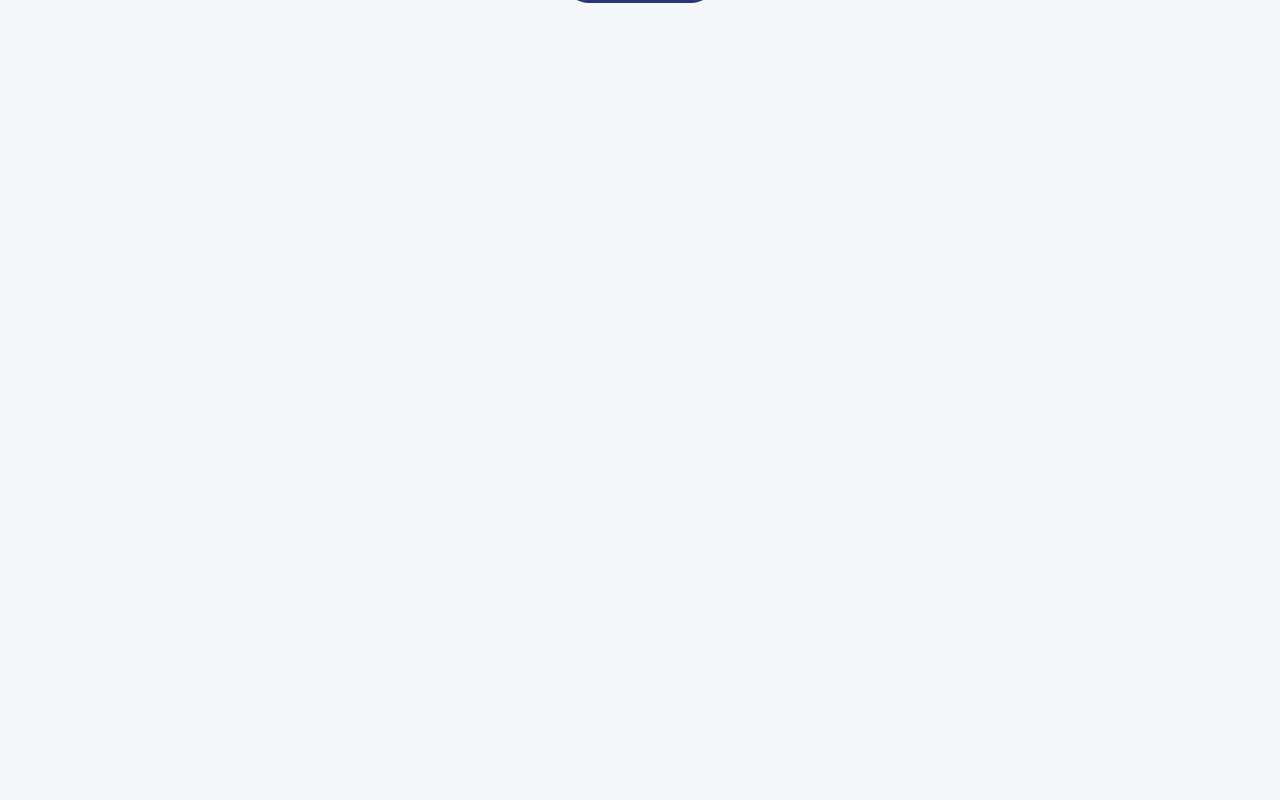
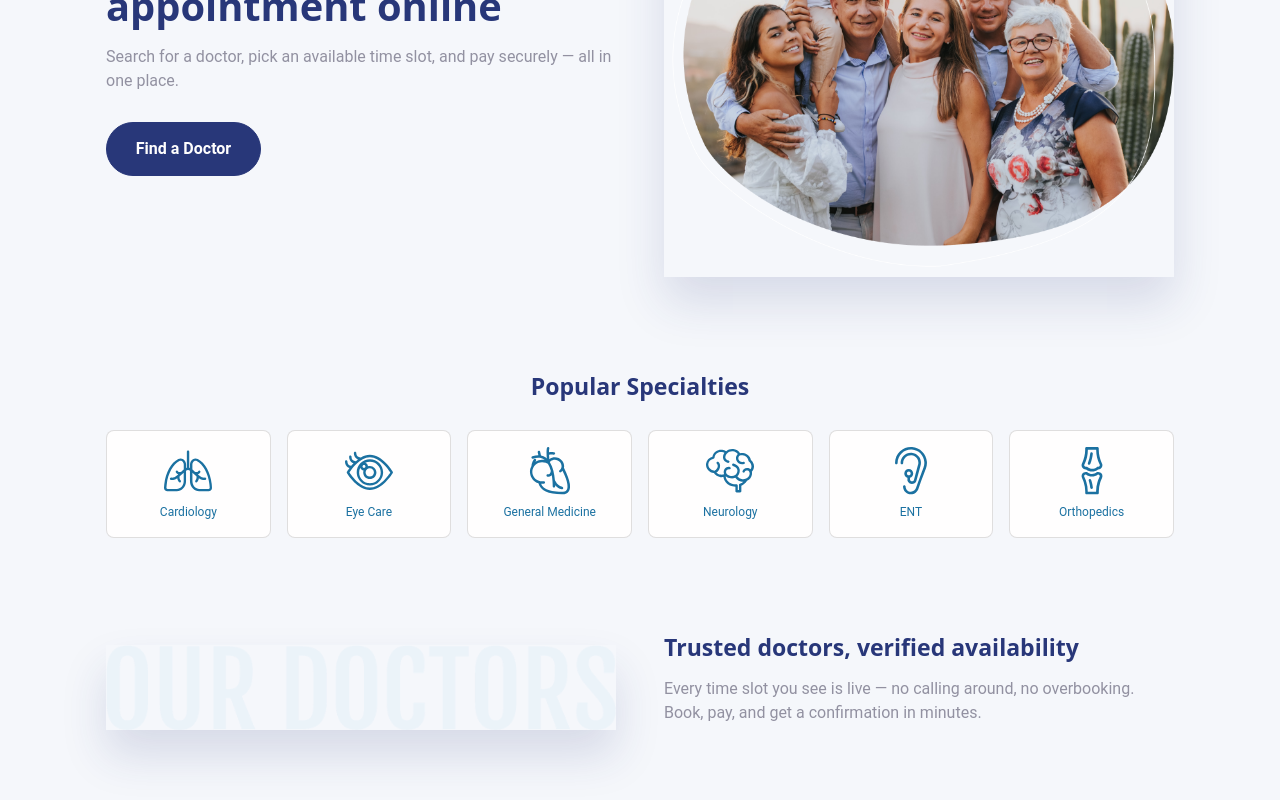
Before and after one commit to Chathu8616/e-channeling-system, a React (Vite) app in the folder echanneling-frontend/: page / in a window 1280 px wide. Shown: the part 280-1080 px from the top of the page. Before the commit the page ends 800 px from the top, so only its background shows below. Built offline with nearby package versions, Linux system fonts and the light colour scheme.

Commit message:
Add hero image and specialties grid to home page

```diff
--- a/echanneling-frontend/src/pages/HomePage.jsx
+++ b/echanneling-frontend/src/pages/HomePage.jsx
@@ -1,15 +1,74 @@
 import { Link } from 'react-router-dom';
+
+const SPECIALTIES = [
+  { name: 'Cardiology', icon: '/theme/img/icons/cardiac.svg' },
+  { name: 'Eye Care', icon: '/theme/img/icons/eye-care.svg' },
+  { name: 'General Medicine', icon: '/theme/img/icons/heart.svg' },
+  { name: 'Neurology', icon: '/theme/img/icons/neurology.svg' },
+  { name: 'ENT', icon: '/theme/img/icons/ent.svg' },
+  { name: 'Orthopedics', icon: '/theme/img/icons/osteoporosis.svg' },
+];
 
 export default function HomePage() {
   return (
-    <div className="page-container text-center">
+    <div>
+      <section className="page-container">
+        <div className="row align-items-center g-5">
+          <div className="col-lg-6">
             <h1 className="mb-3">Book a doctor's appointment online</h1>
             <p className="text-muted mb-4">
-        Search for a doctor, pick an available time slot, and pay securely — all in one place.
+              Search for a doctor, pick an available time slot, and pay securely — all in one
+              place.
             </p>
             <Link to="/doctors" className="btn btn-primary rounded-pill px-4">
               Find a Doctor
             </Link>
           </div>
+          <div className="col-lg-6 text-center">
+            <img
+              src="/theme/img/gallery/hero.png"
+              alt="Doctor consulting a patient"
+              className="img-fluid rounded-4 shadow-sm"
+            />
+          </div>
+        </div>
+      </section>
+
+      <section className="page-container">
+        <h2 className="h4 text-center mb-4">Popular Specialties</h2>
+        <div className="row g-3">
+          {SPECIALTIES.map((s) => (
+            <div className="col-6 col-md-4 col-lg-2" key={s.name}>
+              <Link
+                to={`/doctors?specialty=${encodeURIComponent(s.name)}`}
+                className="card h-100 text-center text-decoration-none py-3"
+              >
+                <img src={s.icon} alt="" width="48" height="48" className="mx-auto mb-2" />
+                <span className="small text-body">{s.name}</span>
+              </Link>
+            </div>
+          ))}
+        </div>
+      </section>
+
+      <section className="page-container">
+        <div className="row align-items-center g-5">
+          <div className="col-lg-6 order-lg-2">
+            <h2 className="h4 mb-3">Trusted doctors, verified availability</h2>
+            <p className="text-muted">
+              Every time slot you see is live — no calling around, no overbooking. Book, pay, and
+              get a confirmation in minutes.
+            </p>
+          </div>
+          <div className="col-lg-6 order-lg-1 text-center">
+            <img
+              src="/theme/img/gallery/doctors-us.png"
+              alt="Our doctors"
+              className="img-fluid rounded-4 shadow-sm"
+            />
+          </div>
+        </div>
+      </section>
+    </div>
   );
 }
```
Lines whose indentation alone changed are shown as unchanged.
